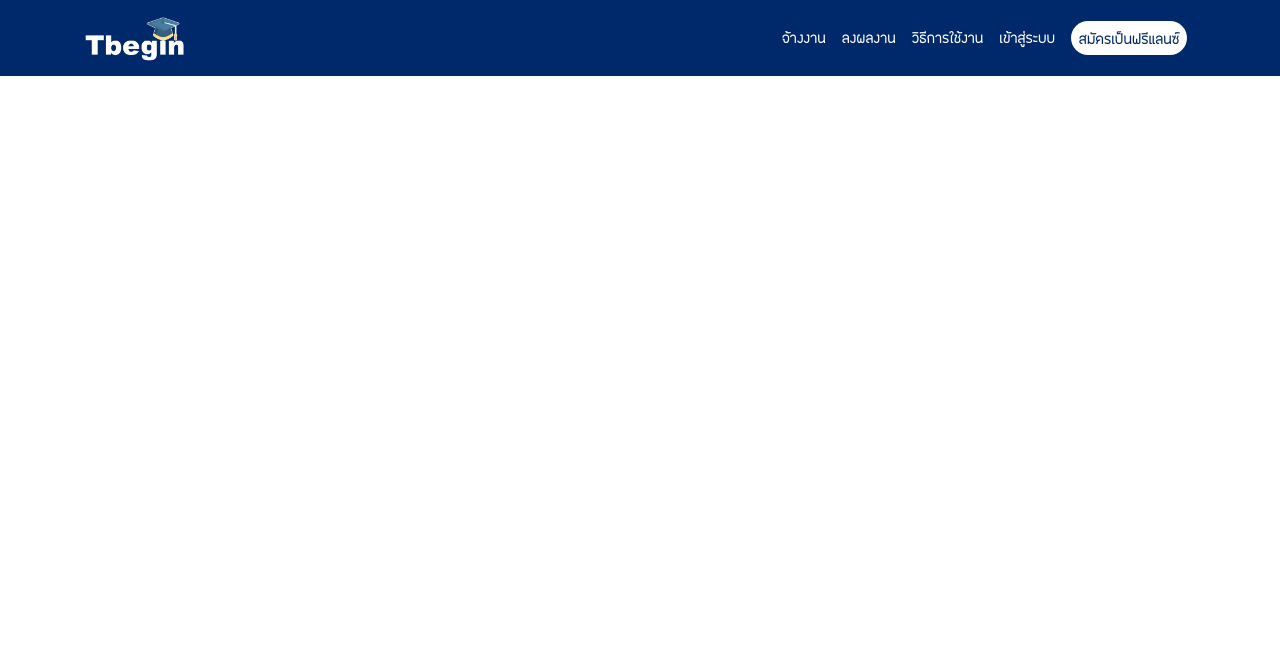
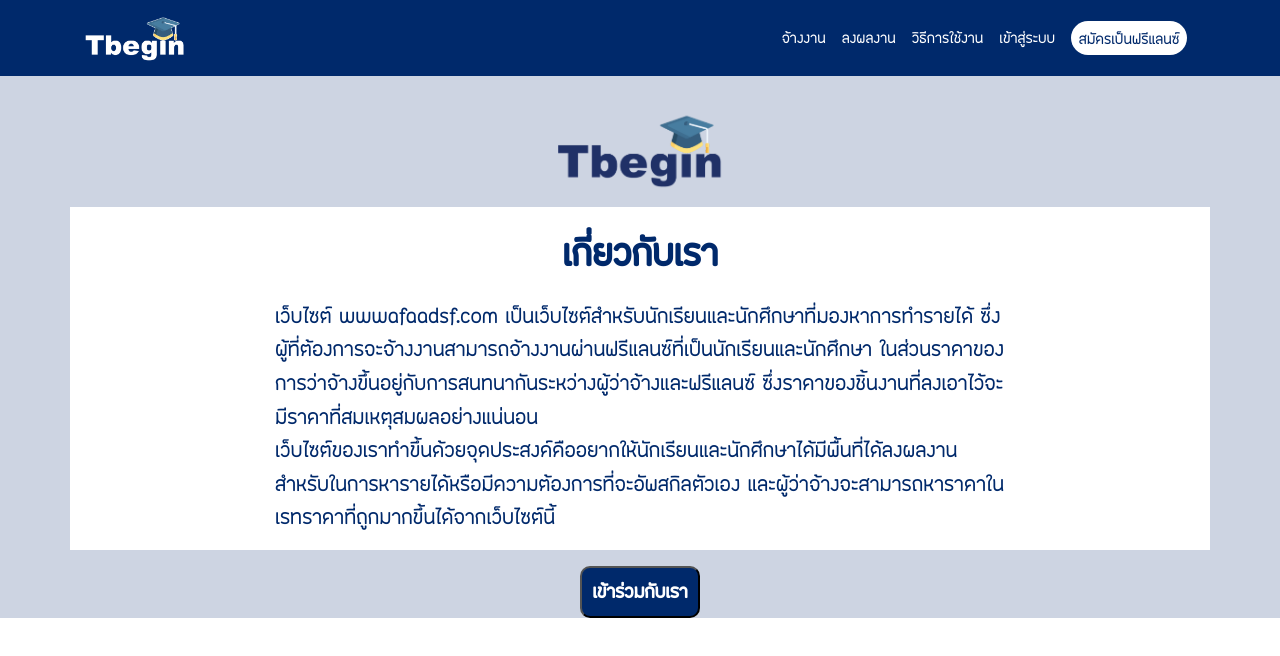
Before and after one commit to kaikyheavyday1/tbegin, a React (Create React App) app: page /aboutus in a window 1280 px wide. Shown: the top 656 px of the page. Built offline with nearby package versions, Linux system fonts and the light colour scheme.

Commit message:
เหลือ contact

```diff
--- a/src/App.css
+++ b/src/App.css
@@ -1,5 +1,8 @@
 *{
   font-family: Lamoon ;
+}
+#root{
+  background-color: #CDD4E2 ;
 }
 .nav-bg{
   background-color: #00296B;
@@ -75,3 +78,22 @@
 .logo-center{
   text-align: center;
 }
+.aboutus1{
+  font-size: 50px;
+  font-weight: bold;
+  color: #00296B;
+}
+.aboutus h3{
+  color: #00296B;
+}
+.bgaboutus{
+  background-color: #fff;
+}
+.btn-aboutus .btn-lg{
+  background-color: #00296B;
+  color: #fff;
+  font-weight: bold;
+  font-size: 25px;
+  padding: 5px 10px;
+  border-radius: 10px;
+}
--- a/src/App.js
+++ b/src/App.js
@@ -8,6 +8,7 @@ import Howto from './pages/Howto.js'
 import Login from './pages/Login'
 import Register from './pages/Register'
 import Home from './component/Home'
+import Aboutus from './pages/Aboutus'
 
 function App() {
   return (
@@ -20,6 +21,7 @@ function App() {
         <Route path = "/howto" component ={Howto}/>
         <Route path = "/login" component ={Login}/>
         <Route path = "/register" component ={Register}/>
+        <Route path = "/Aboutus" component ={Aboutus}/>
     </div>
   );
 }
--- a/src/pages/Aboutus.js
+++ b/src/pages/Aboutus.js
@@ -0,0 +1,26 @@
+import React from 'react'
+import { Row, Col } from 'reactstrap';
+import Logo2 from '../images/logo.png'
+
+
+export default function Aboutus() {
+    return (
+        <div className = "aboutus text-center mt-4 mb-4">
+           <div className="container">
+           <img src = {Logo2} className="mt-2 mb-3" alt = "logo-first" width = "15%"/>
+            <Row className = "bgaboutus justify-content-center">
+            <Col lg = "8">
+            <h2 className = "aboutus1 text-center mt-3">เกี่ยวกับเรา</h2>
+            <h3 className = "text-left mt-3">เว็บไซต์ wwwafaadsf.com เป็นเว็บไซต์สำหรับนักเรียนและนักศึกษาที่มองหาการทำรายได้ ซึ่งผู้ที่ต้องการจะจ้างงานสามารถจ้างงานผ่านฟรีแลนซ์ที่เป็นนักเรียนและนักศึกษา ในส่วนราคาของการว่าจ้างขึ้นอยู่กับการสนทนากันระหว่างผู้ว่าจ้างและฟรีแลนซ์
+            ซึ่งราคาของชิ้นงานที่ลงเอาไว้จะมีราคาที่สมเหตุสมผลอย่างแน่นอน
+            <p>เว็บไซต์ของเราทำขึ้นด้วยจุดประสงค์คืออยากให้นักเรียนและนักศึกษาได้มีพื้นที่ได้ลงผลงานสำหรับในการหารายได้หรือมีความต้องการที่จะอัพสกิลตัวเอง และผู้ว่าจ้างจะสามารถหาราคาในเรทราคาที่ถูกมากขึ้นได้จากเว็บไซต์นี้</p>
+            </h3>
+            </Col>
+            </Row>
+            <div className = "btn-aboutus mt-3">
+            <button type = "button" className = "btn-lg">เข้าร่วมกับเรา</button>
+            </div>
+           </div>
+        </div>
+    )
+}
```
Also changed, not shown: 1 other file (tests, documents, lock files or other folders).
